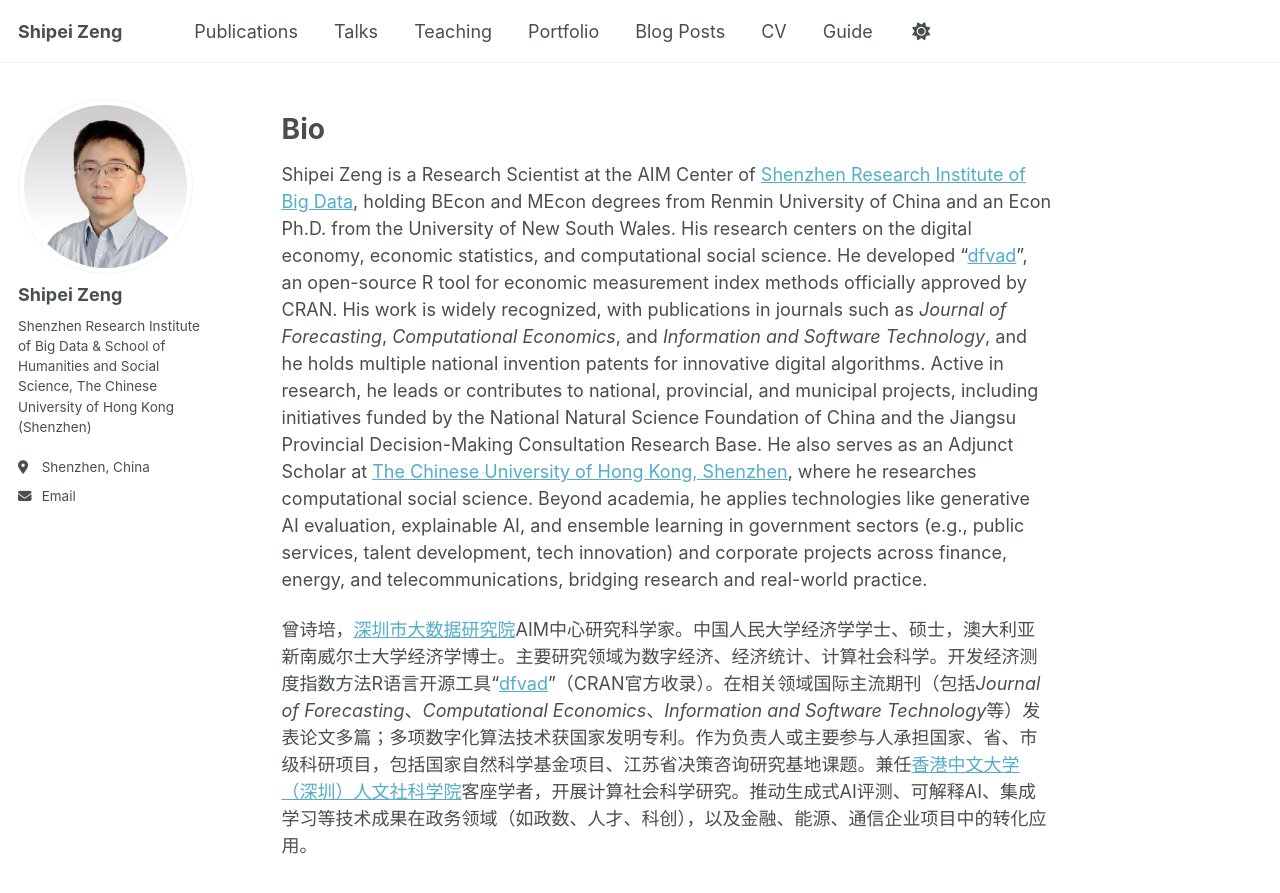
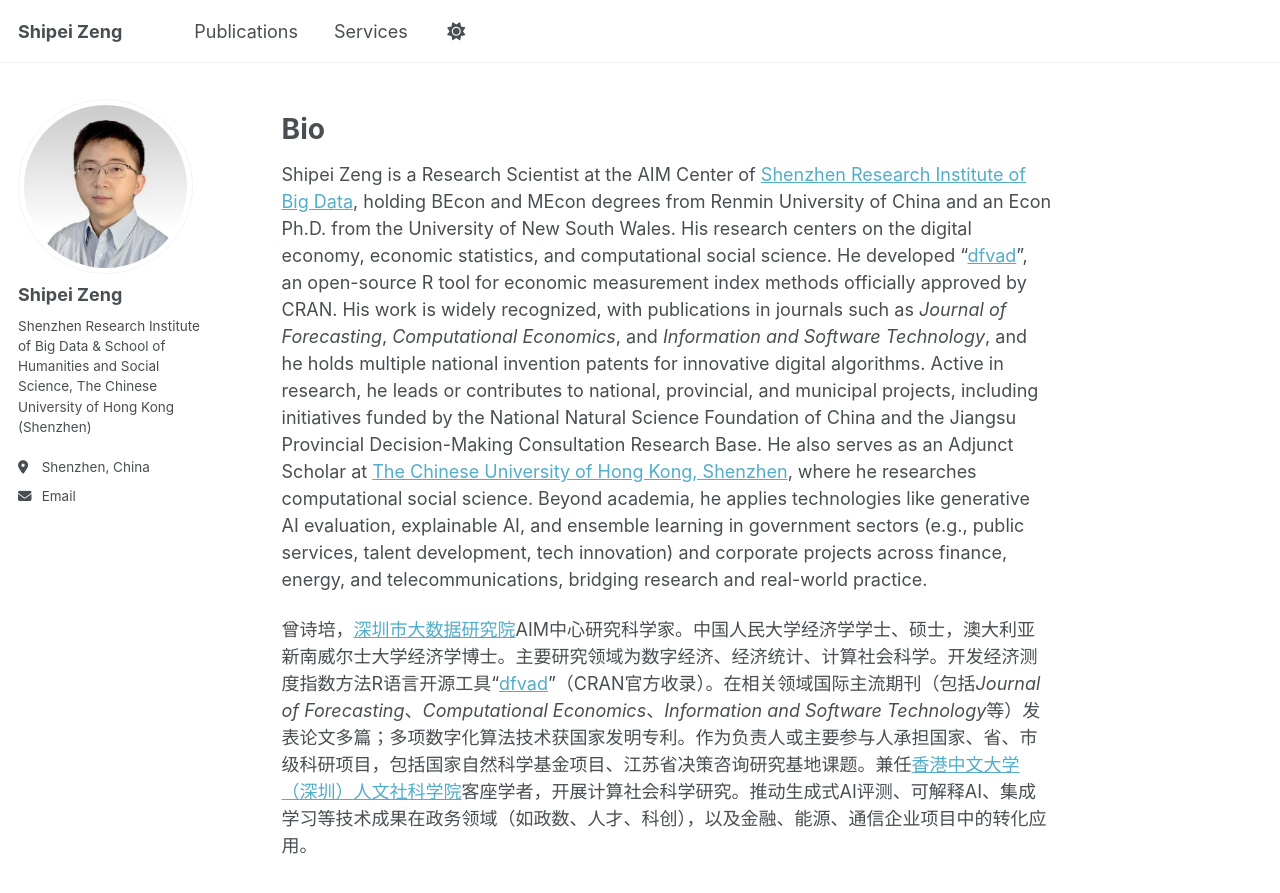
Before and after one commit to shipei-zeng/shipei-zeng.github.io, a Jekyll site: the page built from _pages/about.md, in a window 1280 px wide and 900 px high. Shown: the top 893 px of the window. Built offline with Jekyll 4.4.1, drawn with Linux system fonts in a browser that asks for light colours; a script that is not in the unit is left out; part of the change alters nothing that is shown.

Commit message:
Update navigation.yml

```diff
--- a/_data/navigation.yml
+++ b/_data/navigation.yml
@@ -11,23 +11,26 @@ main:
   - title: "Publications"
     url: /publications/
 
-  - title: "Talks"
-    url: /talks/
+  - title: "Services"
+    url: /services/
 
-  - title: "Teaching"
-    url: /teaching/
+  # - title: "Talks"
+  #   url: /talks/
 
-  - title: "Portfolio"
-    url: /portfolio/
+  # - title: "Teaching"
+  #   url: /teaching/
 
-  - title: "Blog Posts"
-    url: /year-archive/
+  # - title: "Portfolio"
+  #   url: /portfolio/
 
-  - title: "CV"
-    url: /cv/
+  # - title: "Blog Posts"
+  #   url: /year-archive/
 
   # - title: "CV"
-  #   url: /cv-json/
+  #   url: /cv/
 
-  - title: "Guide"
-    url: /markdown/
+  # # - title: "CV"
+  # #   url: /cv-json/
+
+  # - title: "Guide"
+  #   url: /markdown/
```
